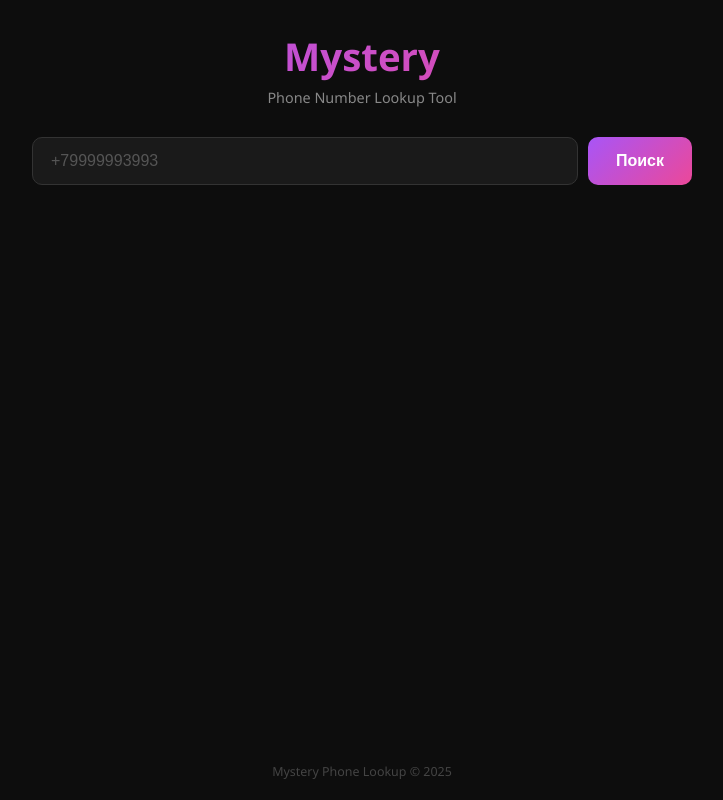
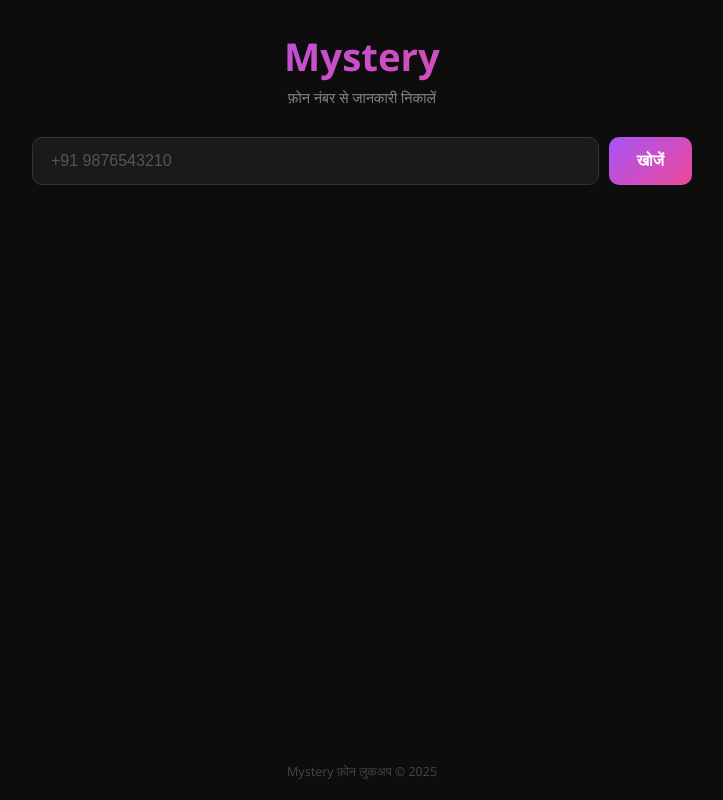
Before and after one commit to Aman262626/Deep-research-, a Flask app: page / in a window 1280 px wide. Shown: the whole page, without its empty margins (278-1001 px from the left). Run offline with Flask 3, Linux system fonts and the light colour scheme.

Commit message:
feat: Convert entire UI and error messages from Russian to Hindi
- All labels, buttons, headings translated to Hindi
- Error messages in Hindi (डेटा नहीं मिला, सर्वर से कनेक्शन में त्रुटि, etc.)
- Placeholder changed to Indian number format (+91 9876543210)
- HTML lang attribute changed to 'hi'
- WhatsApp message text changed to नमस्ते

Co-Authored-By: King <ak0679716@gmail.com>

```diff
--- a/app.py
+++ b/app.py
@@ -4,7 +4,7 @@ import requests
 app = Flask(__name__)
 
 API_URL = "https://htmlweb.ru/geo/api.php?json&telcod="
-NOT_FOUND = "Информация отсутствует"
+NOT_FOUND = "जानकारी उपलब्ध नहीं"
 USER_AGENT = (
     "Mozilla/5.0 (Macintosh; Intel Mac OS X 10_15_7) "
     "AppleWebKit/605.1.15 (KHTML, like Gecko) Version/17.6 Safari/605.1.15"
@@ -19,15 +19,15 @@ def lookup_number(phone: str) -> dict:
             timeout=10,
         )
         if not resp.ok:
-            return {"error": "Данные не найдены"}
+            return {"error": "डेटा नहीं मिला"}
         data = resp.json()
     except requests.exceptions.RequestException:
-        return {"error": "Ошибка соединения с сервером"}
+        return {"error": "सर्वर से कनेक्शन में त्रुटि"}
 
     if data.get("limit", 1) <= 0:
-        return {"error": "Лимиты исчерпаны"}
+        return {"error": "लिमिट खत्म हो गई"}
     if data.get("error") or data.get("status_error"):
-        return {"error": "Данные не найдены"}
+        return {"error": "डेटा नहीं मिला"}
 
     country = data.get("country", {})
     capital = data.get("capital", {})
@@ -38,7 +38,7 @@ def lookup_number(phone: str) -> dict:
     })
     other = data.get("0", {})
 
-    country_name = "Украина" if country.get("country_code3") == "UKR" else (
+    country_name = "यूक्रेन" if country.get("country_code3") == "UKR" else (
         f'{country.get("name", NOT_FOUND)}, {country.get("fullname", NOT_FOUND)}'
     )
 
@@ -61,7 +61,7 @@ def lookup_number(phone: str) -> dict:
 
     links = [
         {"name": "Instagram", "url": "https://www.instagram.com/accounts/password/reset"},
-        {"name": "WhatsApp", "url": f"https://api.whatsapp.com/send?phone={phone}&text=Привет"},
+        {"name": "WhatsApp", "url": f"https://api.whatsapp.com/send?phone={phone}&text=नमस्ते"},
         {"name": "Facebook", "url": "https://facebook.com/login/identify"},
         {"name": "LinkedIn", "url": "https://www.linkedin.com/checkpoint/rp/request-password-reset"},
         {"name": "OK.ru", "url": "https://ok.ru/dk?st.cmd=anonymRecoveryStartPhoneLink"},
@@ -83,7 +83,7 @@ def api_lookup():
     body = request.get_json(silent=True) or {}
     phone = body.get("phone", "").strip()
     if not phone:
-        return jsonify({"error": "Введите номер телефона"}), 400
+        return jsonify({"error": "फ़ोन नंबर दर्ज करें"}), 400
     return jsonify(lookup_number(phone))
 
 
--- a/templates/index.html
+++ b/templates/index.html
@@ -1,9 +1,9 @@
 <!DOCTYPE html>
-<html lang="ru">
+<html lang="hi">
 <head>
   <meta charset="UTF-8" />
   <meta name="viewport" content="width=device-width, initial-scale=1.0" />
-  <title>Mystery — Phone Lookup</title>
+  <title>Mystery — फ़ोन नंबर खोज</title>
   <style>
     * { margin: 0; padding: 0; box-sizing: border-box; }
     body {
@@ -142,45 +142,45 @@
 <body>
   <div class="container">
     <h1>Mystery</h1>
-    <p class="subtitle">Phone Number Lookup Tool</p>
+    <p class="subtitle">फ़ोन नंबर से जानकारी निकालें</p>
 
     <div class="search-box">
-      <input id="phone" type="text" placeholder="+79999993993" />
-      <button id="btn" onclick="doLookup()">Поиск</button>
+      <input id="phone" type="text" placeholder="+91 9876543210" />
+      <button id="btn" onclick="doLookup()">खोजें</button>
     </div>
 
     <div id="error"></div>
-    <div id="spinner" class="spinner">Поиск данных...</div>
+    <div id="spinner" class="spinner">डेटा खोज रहे हैं...</div>
 
     <div id="result-card" class="card">
-      <h2>Результаты</h2>
+      <h2>नतीजे</h2>
       <div id="result-rows"></div>
       <p id="limit-text" class="limit-info"></p>
     </div>
 
     <div id="links-card" class="card">
-      <h2>Проверить ссылки</h2>
+      <h2>सोशल मीडिया लिंक्स</h2>
       <div id="links-grid" class="links-grid"></div>
     </div>
   </div>
 
-  <footer>Mystery Phone Lookup &copy; 2025</footer>
+  <footer>Mystery फ़ोन लुकअप &copy; 2025</footer>
 
   <script>
     const LABELS = {
-      country: "Страна",
-      city: "Город",
-      postal_code: "Почтовый индекс",
-      currency_code: "Код валюты",
-      phone_codes: "Телефонные коды",
-      auto_code: "Код региона авто",
-      operator: "Оператор",
-      location: "Местоположение",
-      geo_location: "Локация",
-      language: "Язык общения",
-      region: "Край / Округ / Область",
-      capital: "Столица",
-      lat_lon: "Широта / Долгота",
+      country: "देश",
+      city: "शहर",
+      postal_code: "पिन कोड",
+      currency_code: "मुद्रा कोड",
+      phone_codes: "फ़ोन कोड",
+      auto_code: "रीजन कोड",
+      operator: "ऑपरेटर",
+      location: "स्थान",
+      geo_location: "लोकेशन",
+      language: "भाषा",
+      region: "राज्य / क्षेत्र",
+      capital: "राजधानी",
+      lat_lon: "अक्षांश / देशांतर",
     };
 
     async function doLookup() {
@@ -221,7 +221,7 @@
           rows.innerHTML += `<div class="row"><span class="label">${label}</span><span class="value">${val}</span></div>`;
         }
         document.getElementById("limit-text").textContent =
-          "Оставшиеся лимиты: " + (json.data.limit ?? "—");
+          "बची हुई लिमिट: " + (json.data.limit ?? "—");
         resultCard.style.display = "block";
 
         // Render links
@@ -232,7 +232,7 @@
         }
         linksCard.style.display = "block";
       } catch {
-        errEl.textContent = "Ошибка сети";
+        errEl.textContent = "नेटवर्क में त्रुटि";
         errEl.style.display = "block";
       } finally {
         spinner.style.display = "none";
```
